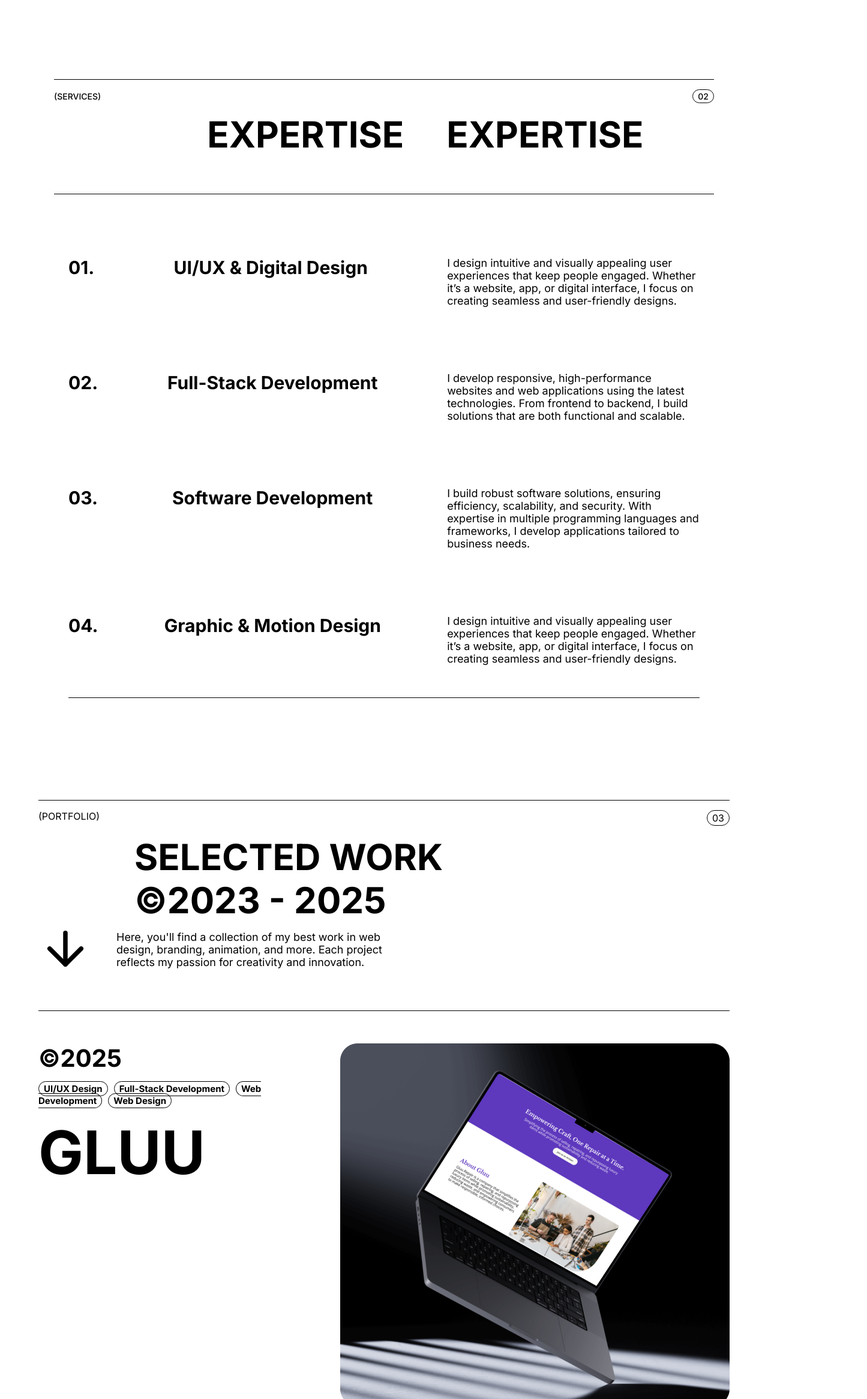
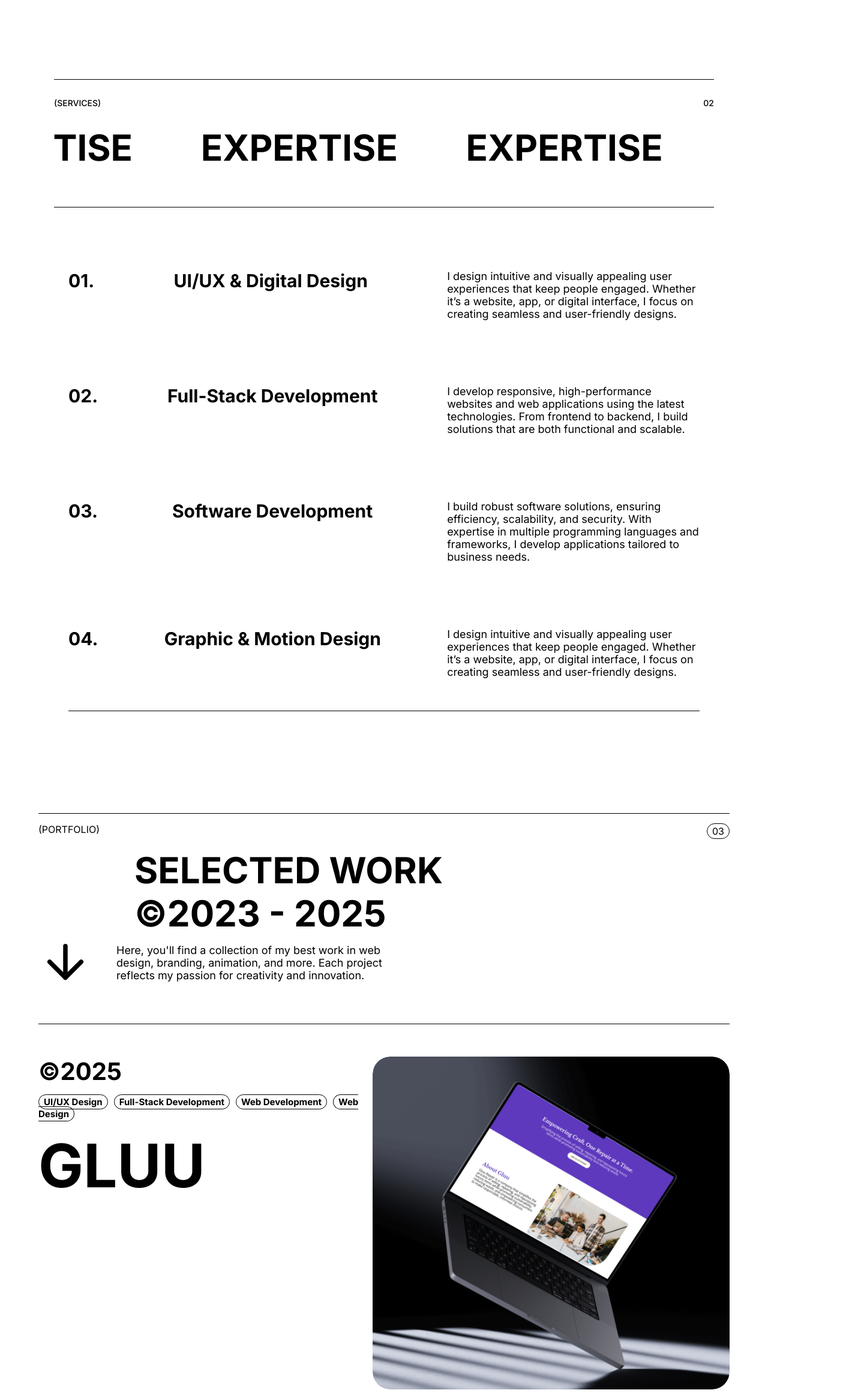
Before and after one commit to angelikamaglinte/marieangelikamaglinte, a React (Vite) app: page / in a window 1280 px wide. Shown: the part 1700-4033 px from the top of the page at 60% size, 1445 px wide, since content can reach past the window. Built offline with nearby package versions, Linux system fonts and the light colour scheme.

Commit message:
Updated animation and reusable components

```diff
--- a/src/components/ContactSection/ContactSection.css
+++ b/src/components/ContactSection/ContactSection.css
@@ -3,11 +3,11 @@
     flex-direction: column;
     align-items: center;
     justify-content: center;
-    margin: 170px 0px;
+    /* margin: 170px 0px 0px 0px; */
     /* smaller width */
     /* margin: 0 auto;   */
     font-family: "Inter", sans-serif;
-    border-top: 1px solid black;
+    /* border-top: 1px solid black; */
 }
 
 .contact-section-content {
@@ -63,13 +63,14 @@
     justify-content: space-between;
     max-width: 1100px;
     margin: 0 auto;
-    padding: 54px 0px;
+    padding: 54px 0px 0px 0px;
     border-top: 1px solid black;
 }
 
 .contact-description p {
     margin: 0;
     width: 50%;
+    font-size: 18px;
 }
 
 .contact-me-btn-link {
--- a/src/components/Portfolio/ProjectCard.css
+++ b/src/components/Portfolio/ProjectCard.css
@@ -31,3 +31,27 @@
     font-weight: bolder;
     margin: 0px 0px 16px 0px;
 }
+
+.project-image {
+    overflow: hidden;
+    /* Ensures zoom effect stays within bounds */
+    display: inline-block;
+    border-radius: 29px;
+    /* Adjust to match your design */
+}
+
+.project-image img {
+    transition: transform 0.3s ease-in-out;
+    /* Smooth zoom effect */
+    border-radius: 29px;
+    /* Ensures image corners remain rounded */
+    display: block;
+    width: 100%;
+    /* Maintain responsiveness */
+    height: auto;
+}
+
+.project-card:hover .project-image img {
+    transform: scale(1.1);
+    /* Zoom effect */
+}
--- a/src/components/Portfolio/ProjectCard.jsx
+++ b/src/components/Portfolio/ProjectCard.jsx
@@ -2,12 +2,47 @@ import React from "react";
 import './ProjectCard.css'
 import assets from "../../assets"; // Ensure correct path
 
+// const ProjectCard = ({ project, setHoveringCard }) => {
+//     return (
+//         <div
+//             className="project-card"
+//             onMouseEnter={() => setHoveringCard(true)}
+//             onMouseLeave={() => setHoveringCard(false)}
+//         >
+//             <div className="project-info">
+//                 <p className="year">©{project.year}</p>
+//                 <div className="tags">
+//                     {project.tags.map((tag, index) => (
+//                         <span key={index} className="tag">
+//                             {tag}
+//                         </span>
+//                     ))}
+//                 </div>
+//                 <h2 className="title">{project.title}</h2>
+//             </div>
+//             <div className="project-image">
+//                 <img src={assets[project.image]} alt={project.title} />
+//             </div>
+//         </div>
+//     );
+// };
+
+// export default ProjectCard;
+
 const ProjectCard = ({ project, setHoveringCard }) => {
+    const handleClick = () => {
+        if (project.url) {
+            window.open(project.url, "_blank", "noopener,noreferrer"); // Opens in a new tab
+        }
+    };
+
     return (
         <div
             className="project-card"
             onMouseEnter={() => setHoveringCard(true)}
             onMouseLeave={() => setHoveringCard(false)}
+            onClick={handleClick} // 🔹 Clicking opens the URL
+            style={{ cursor: "pointer" }}
         >
             <div className="project-info">
                 <p className="year">©{project.year}</p>
@@ -27,4 +62,5 @@ const ProjectCard = ({ project, setHoveringCard }) => {
     );
 };
 
-export default ProjectCard;
+
+export default ProjectCard
--- a/src/components/Portfolio/Projects.jsx
+++ b/src/components/Portfolio/Projects.jsx
@@ -4,36 +4,42 @@ const projects = [
         title: "GLUU",
         tags: ["UI/UX Design", "Full-Stack Development", "Web Development", "Web Design"],
         image: "gluu_mockup",
+        url: "https://google.ca"
     },
     {
         year: 2025,
         title: "PLANTIFY APP",
         tags: ["UI/UX Design", "Mobile App Design", "App Development", "Branding"],
         image: "plantify_mockup",
+        url: "https://google.ca"
     },
     {
         year: 2024,
         title: "AMD STUDIO",
         tags: ["UI/UX Design", "Full-Stack Development", "Web Development", "Web Design"],
         image: "amd_mockup",
+        url: "https://google.ca"
     },
     {
         year: 2024,
         title: "NOSH & NOOK",
         tags: ["UI/UX Design", "Full-Stack Development", "Web Development", "Web Design"],
         image: "nosh_mockup",
+        url: "https://google.ca"
     },
     {
         year: 2024,
         title: "PAGEPILOT",
         tags: ["UI/UX Design", "Full-Stack Development", "Web Development", "Web Design"],
         image: "page_pilot",
+        url: "https://google.ca"
     },
     {
         year: 2024,
         title: "FLEX WORKSPACE",
         tags: ["UI/UX Design", "Full-Stack Development", "Web Development", "Web Design"],
         image: "flex_workspace",
+        url: "https://google.ca"
     },
 ];
 
--- a/src/components/SectionLabel/SectionLabel.css
+++ b/src/components/SectionLabel/SectionLabel.css
@@ -1,4 +1,4 @@
-.section-label-container {
+/* .section-label-container {
     display: flex;
     flex-direction: column;
     align-items: center;
@@ -45,4 +45,61 @@
     border-radius: 15px;
     padding: 2px 8px;
     margin: 0;
+} */
+
+
+.section-label-container {
+    display: flex;
+    flex-direction: column;
+    align-items: center;
+    justify-content: center;
+    max-width: 1100px;
+    margin: 0 auto;
 }
+
+.section-label-content {
+    align-items: center;
+    width: 100%;
+    border-bottom: 1px solid black;
+}
+
+.section-label-heading {
+    padding: 16px 0px;
+}
+
+.section-label-content .section-label-heading {
+    display: flex;
+    flex-direction: row;
+    justify-content: space-between;
+    align-items: center;
+    border-top: 1px solid black;
+    font-size: 14px;
+    font-weight: 500;
+}
+
+/* Marquee wrapper with overflow hidden */
+.marquee-wrapper {
+    width: 100%;
+    overflow: hidden;
+    white-space: nowrap;
+    display: flex;
+    align-items: center;
+    position: relative;
+}
+
+/* Animated marquee content */
+.marquee-content {
+    display: flex;
+    min-width: 200%;
+    /* Ensures smooth repetition */
+}
+
+/* Ensures title spacing looks natural */
+.label-title {
+    font-size: 60px;
+    font-weight: bolder;
+    margin: 0;
+    padding: 0px 0px 63px 0px;
+    display: inline-block;
+    width: max-content;
+}
--- a/src/components/SectionLabel/SectionLabel.jsx
+++ b/src/components/SectionLabel/SectionLabel.jsx
@@ -1,5 +1,5 @@
-import React from 'react'
-import './SectionLabel.css'
+import React from "react";
+import "./SectionLabel.css";
 import { motion } from "framer-motion";
 
 const SectionLabel = ({ leftText, rightText, title }) => {
@@ -10,23 +10,24 @@ const SectionLabel = ({ leftText, rightText, title }) => {
                     <p className="section-label-left">{leftText}</p>
                     <p className="section-label-right">{rightText}</p>
                 </div>
-                {/* <h2 className="label-title">{title}</h2> */}
-                <motion.h2
-                    className="label-title"
-                    initial={{ x: "100%" }}
-                    animate={{ x: "-100%" }}
-                    transition={{
-                        repeat: Infinity,
-                        duration: 5,
-                        ease: "linear",
-                    }}
-                >
-                    {title}
-                </motion.h2>
+
+                <div className="marquee-wrapper">
+                    <motion.div
+                        className="marquee-content"
+                        initial={{ x: "0%" }}
+                        animate={{ x: "-200%" }}
+                        transition={{
+                            repeat: Infinity,
+                            duration: 20,
+                            ease: "linear",
+                        }}
+                    >
+                        <h2 className="label-title">{title} &nbsp;&nbsp;&nbsp;&nbsp;&nbsp;&nbsp; {title} &nbsp;&nbsp;&nbsp;&nbsp;&nbsp;&nbsp; {title} &nbsp;&nbsp;&nbsp;&nbsp;&nbsp;&nbsp; {title} &nbsp;&nbsp;&nbsp;&nbsp;&nbsp;&nbsp; {title} &nbsp;&nbsp;&nbsp;&nbsp;&nbsp;&nbsp; {title} &nbsp;&nbsp;&nbsp;&nbsp;&nbsp;&nbsp; {title} &nbsp;&nbsp;&nbsp;&nbsp;&nbsp;&nbsp; {title} &nbsp;&nbsp;&nbsp;&nbsp;&nbsp;&nbsp; {title} &nbsp;&nbsp;&nbsp;&nbsp;&nbsp;&nbsp; {title} &nbsp;&nbsp;&nbsp;&nbsp;&nbsp;&nbsp; {title} &nbsp;&nbsp;&nbsp;&nbsp;&nbsp;&nbsp; {title} &nbsp;&nbsp;&nbsp;&nbsp;&nbsp;&nbsp; {title}  </h2>
+                    </motion.div>
+                </div>
             </div>
-
         </div>
     );
 };
 
-export default SectionLabel
+export default SectionLabel;
--- a/src/pages/Home/Home.jsx
+++ b/src/pages/Home/Home.jsx
@@ -30,7 +30,7 @@ const Home = () => {
                 <SectionLabel
                     leftText="(SERVICES)"
                     rightText="02"
-                    title="EXPERTISE &nbsp;&nbsp;&nbsp; EXPERTISE"
+                    title="EXPERTISE"
                 />
                 <Expertise />
             </div>
--- a/src/pages/Portfolio/Portfolio.jsx
+++ b/src/pages/Portfolio/Portfolio.jsx
@@ -1,10 +1,13 @@
-import React from 'react'
+import React, { useState } from 'react'
 import './Portfolio.css'
 import Header from '../../components/Header/Header'
 import PortfolioSection from '../../components/Portfolio/PortfolioSection'
 import ContactSection from '../../components/ContactSection/ContactSection'
+import CursorTracker from '../../components/CursorTracker/CursorTracker'
 
 const Portfolio = () => {
+    const [hoveringCard, setHoveringCard] = useState(false);
+
     return (
         <div className="portfolio-container">
             {/* header */}
@@ -15,8 +18,11 @@ const Portfolio = () => {
                 rightText="Scroll Down"
             />
 
+            {/* show "View Project" if user is hovering on a project card - custom cursor */}
+            <CursorTracker showLabel={hoveringCard} />
+
             {/* portfolio - list of all projects */}
-            <PortfolioSection />
+            <PortfolioSection setHoveringCard={setHoveringCard} />
 
             {/* contact section */}
             <ContactSection />
```
Also changed, not shown: src/components/Portfolio/PortfolioSection.jsx (+0 -49 lines).
